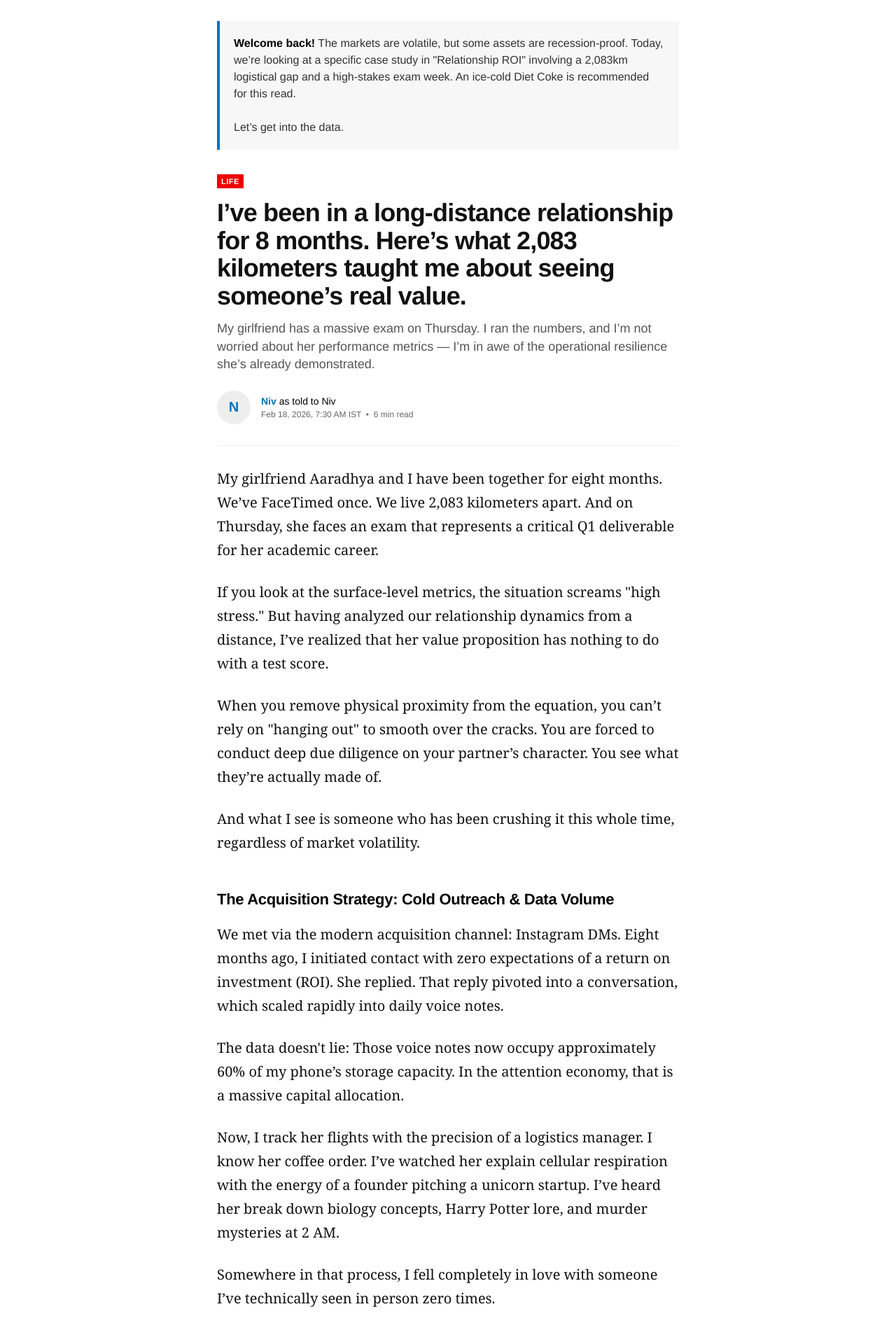
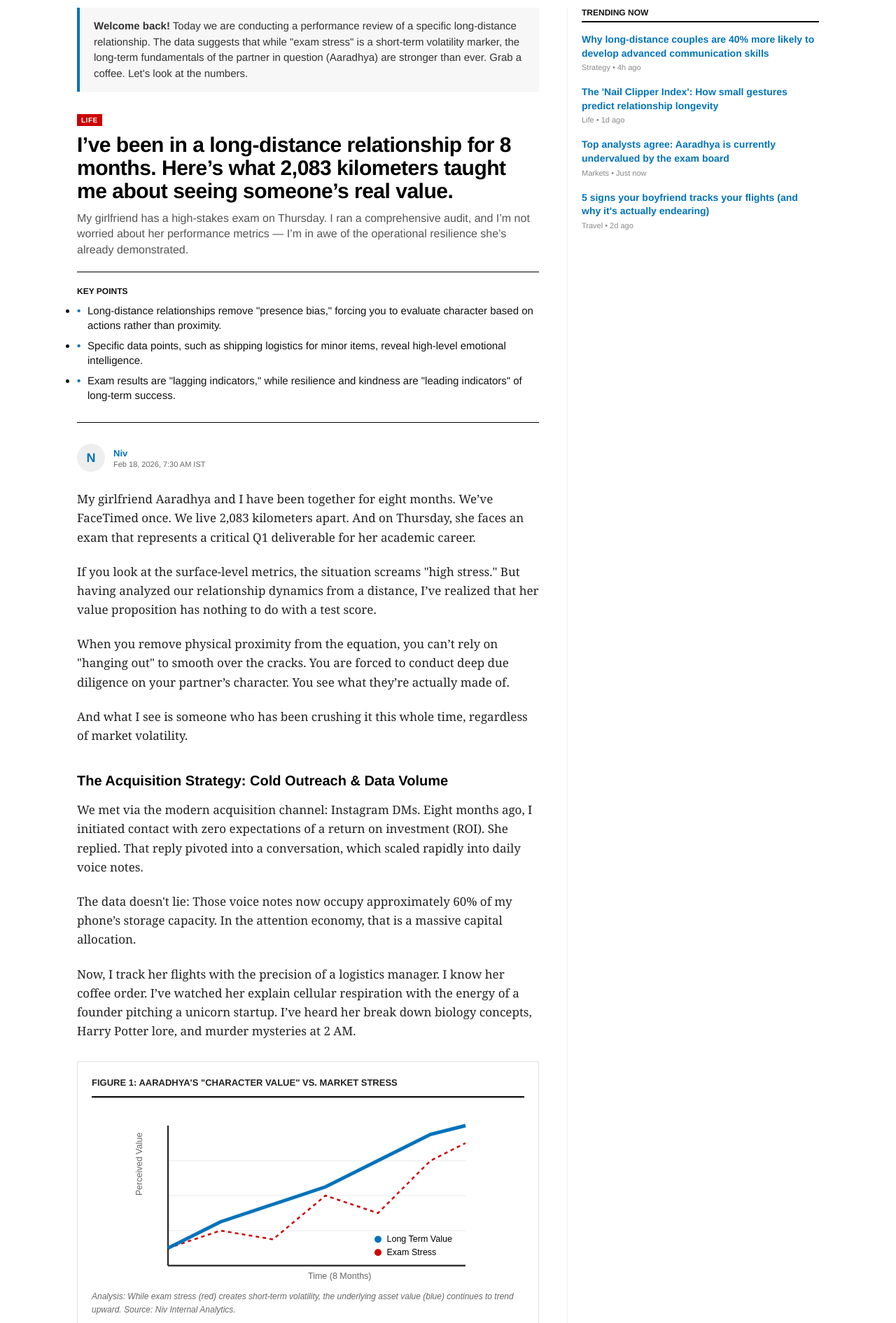
Before and after one commit to ivyboxd-jpg/the-new-york-times, a plain HTML site: page index.html in a window 1280 px wide. Shown: the part 59-1949 px from the top of the page at 70% size. Drawn offline with Linux system fonts and the light colour scheme.

Commit message:
Update index.html

```diff
--- a/index.html
+++ b/index.html
@@ -3,14 +3,14 @@
 <head>
     <meta charset="UTF-8">
     <meta name="viewport" content="width=device-width, initial-scale=1.0">
-    <title>Market Analysis: Aaradhya's Value Proposition - Business Insider</title>
+    <title>Market Analysis: The Long Distance Asset Class - Business Insider</title>
     <style>
         /* RESET & BASE */
         * { margin: 0; padding: 0; box-sizing: border-box; -webkit-font-smoothing: antialiased; }
 
         body {
             background-color: #FFFFFF;
-            color: #1a1a1a;
+            color: #111;
             font-family: 'Helvetica Neue', Helvetica, Arial, sans-serif;
             overflow-x: hidden;
         }
@@ -18,8 +18,8 @@
         /* HEADER */
         .header-bar {
             width: 100%;
-            padding: 15px 20px;
-            border-bottom: 1px solid #000;
+            padding: 12px 20px;
+            border-bottom: 2px solid #000;
             display: flex;
             align-items: center;
             justify-content: space-between;
@@ -29,244 +29,261 @@
             z-index: 100;
         }
 
-        .bi-logo img {
-            height: 28px;
-            display: block;
+        .bi-logo {
+            font-family: 'Arial Black', 'Helvetica Neue', sans-serif;
+            font-weight: 900;
+            font-size: 24px;
+            letter-spacing: -1.5px;
+            color: #1a1a1a;
+            text-transform: uppercase;
+            line-height: 1;
         }
 
-        .subscribe-btn {
-            font-size: 11px;
+        .bi-logo span { color: #0073bb; }
+
+        .login-text {
+            font-size: 12px;
             font-weight: 700;
+            color: #0073bb;
             text-transform: uppercase;
-            color: #0073bb;
-            border: 1px solid #0073bb;
-            padding: 6px 12px;
-            border-radius: 3px;
         }
 
-        /* LAYOUT */
-        .content-container {
-            max-width: 700px;
+        /* LAYOUT GRID */
+        .main-wrapper {
+            max-width: 1100px;
             margin: 0 auto;
-            padding: 30px 20px 80px 20px;
+            display: flex;
+            padding: 20px;
         }
 
-        /* BRIEFING INTRO (The "Welcome Back" Box) */
+        .article-col {
+            flex: 2;
+            padding-right: 40px;
+            max-width: 700px;
+        }
+
+        .sidebar-col {
+            flex: 1;
+            padding-left: 20px;
+            border-left: 1px solid #eee;
+            display: none; /* Hidden on mobile, shown on desktop */
+        }
+
+        @media(min-width: 900px) {
+            .sidebar-col { display: block; }
+        }
+
+        /* BRIEFING BOX */
         .briefing-box {
             background-color: #f7f7f7;
-            padding: 20px;
+            padding: 15px 20px;
             border-left: 4px solid #0073bb;
-            font-family: 'Helvetica Neue', Helvetica, Arial, sans-serif;
-            font-size: 16px;
+            font-size: 15px;
             line-height: 1.5;
             color: #333;
-            margin-bottom: 35px;
+            margin-bottom: 30px;
         }
-
-        .briefing-box strong { font-weight: 800; color: #000; }
 
         /* TYPOGRAPHY */
         .badge {
             display: inline-block;
-            background-color: #e00;
+            background-color: #cc0000;
             color: #fff;
-            font-size: 11px;
-            font-weight: 700;
+            font-size: 10px;
+            font-weight: 800;
             text-transform: uppercase;
-            padding: 4px 6px;
-            margin-bottom: 15px;
+            padding: 3px 6px;
+            margin-bottom: 10px;
             letter-spacing: 0.5px;
         }
 
         h1 {
             font-family: 'LabGrotesque-Bold', 'Helvetica Neue', Helvetica, Arial, sans-serif;
             font-weight: 800;
-            font-size: 36px;
+            font-size: 30px; /* Reduced from 36 */
             line-height: 1.1;
-            color: #111;
-            margin-bottom: 15px;
-            letter-spacing: -0.8px;
+            color: #000;
+            margin-bottom: 12px;
+            letter-spacing: -0.5px;
         }
 
         h2.subhead {
-            font-family: 'LabGrotesque-Regular', 'Helvetica Neue', Helvetica, Arial, sans-serif;
+            font-family: 'Helvetica Neue', Helvetica, Arial, sans-serif;
             font-weight: 400;
-            font-size: 18px;
+            font-size: 16px; /* Reduced from 18 */
             line-height: 1.4;
             color: #555;
-            margin-bottom: 25px;
+            margin-bottom: 20px;
+        }
+
+        /* KEY POINTS BOX */
+        .key-points {
+            background: #fff;
+            border-top: 1px solid #000;
+            border-bottom: 1px solid #000;
+            padding: 20px 0;
+            margin-bottom: 30px;
+        }
+
+        .kp-title { font-weight: 800; font-size: 12px; text-transform: uppercase; margin-bottom: 10px; }
+        .kp-list li {
+            font-size: 15px;
+            margin-bottom: 8px;
+            line-height: 1.4;
+            padding-left: 15px;
+            position: relative;
+        }
+        .kp-list li::before {
+            content: "•"; color: #0073bb; font-weight: bold; position: absolute; left: 0;
         }
 
         /* BYLINE */
         .byline-wrapper {
             display: flex;
             align-items: center;
-            margin-bottom: 30px;
-            border-bottom: 1px solid #eee;
-            padding-bottom: 30px;
+            margin-bottom: 25px;
         }
 
         .author-avatar {
-            width: 48px;
-            height: 48px;
+            width: 40px;
+            height: 40px;
             background-color: #eee;
             border-radius: 50%;
-            margin-right: 15px;
-            overflow: hidden;
+            margin-right: 12px;
             display: flex;
             align-items: center;
             justify-content: center;
-            font-weight: bold;
+            font-weight: 800;
             color: #0073bb;
-            font-size: 20px;
+            font-size: 18px;
         }
 
         .byline-info { display: flex; flex-direction: column; }
-        .author-name { font-weight: 700; color: #0073bb; font-size: 14px; margin-bottom: 4px; }
-        .timestamp { color: #666; font-size: 12px; }
+        .author-name { font-weight: 700; color: #0073bb; font-size: 13px; }
+        .timestamp { color: #666; font-size: 11px; margin-top: 2px; }
 
         /* BODY CONTENT */
         .article-body {
             font-family: 'Georgia', serif;
-            font-size: 20px;
-            line-height: 1.7;
-            color: #111;
+            font-size: 17px; /* Reduced from 20 */
+            line-height: 1.6;
+            color: #222;
         }
 
-        .article-body p { margin-bottom: 26px; }
+        .article-body p { margin-bottom: 22px; }
 
         .article-body h3 {
             font-family: 'Helvetica Neue', Helvetica, Arial, sans-serif;
-            font-weight: 700;
-            font-size: 22px;
-            margin-top: 45px;
-            margin-bottom: 15px;
+            font-weight: 800;
+            font-size: 20px;
+            margin-top: 35px;
+            margin-bottom: 12px;
             color: #000;
-            letter-spacing: -0.3px;
         }
 
-        /* CUSTOM CHART STYLES (The Fake Graph) */
-        .chart-wrapper {
-            margin: 40px 0;
-            padding: 25px;
+        /* DATA VIZ: LINE GRAPH */
+        .chart-box {
+            border: 1px solid #e2e2e2;
+            padding: 20px;
+            margin: 30px 0;
             background: #fff;
-            border: 1px solid #ddd;
-            border-radius: 4px;
         }
 
-        .chart-title {
+        .chart-header {
             font-family: 'Helvetica Neue', sans-serif;
             font-weight: 700;
-            font-size: 14px;
+            font-size: 13px;
             text-transform: uppercase;
-            color: #666;
-            margin-bottom: 20px;
-            border-bottom: 1px solid #eee;
-            padding-bottom: 10px;
+            border-bottom: 2px solid #000;
+            padding-bottom: 8px;
+            margin-bottom: 15px;
         }
 
-        .chart-container {
-            display: flex;
-            align-items: flex-end;
-            justify-content: space-around;
-            height: 200px;
-            padding-bottom: 10px;
-            border-bottom: 1px solid #999;
-        }
-
-        .bar-group {
-            display: flex;
-            flex-direction: column;
-            align-items: center;
-            width: 25%;
-        }
-
-        .bar {
-            width: 40px;
-            background-color: #0073bb;
-            margin-bottom: 10px;
+        .svg-container {
+            width: 100%;
+            height: 250px;
             position: relative;
-            transition: height 1s ease;
-        }
-
-        .bar.red { background-color: #cc0000; }
-        .bar.gray { background-color: #ccc; }
-
-        .bar-label {
-            font-family: 'Helvetica Neue', sans-serif;
-            font-size: 11px;
-            color: #333;
-            text-align: center;
-            font-weight: 600;
         }
 
         .chart-caption {
-            font-family: 'Helvetica Neue', sans-serif;
             font-size: 12px;
-            color: #888;
+            color: #666;
+            font-style: italic;
             margin-top: 10px;
-            font-style: italic;
+            font-family: sans-serif;
         }
 
-        /* LISTS */
-        ul { margin-bottom: 30px; list-style: none; }
-        ul li {
-            position: relative;
-            padding-left: 25px;
-            margin-bottom: 12px;
-            font-family: 'Georgia', serif;
-        }
-        ul li::before {
-            content: "•";
-            position: absolute;
-            left: 0;
-            color: #0073bb;
-            font-weight: bold;
-            font-size: 20px;
-            line-height: 1;
-            top: 5px;
+        /* SIDEBAR STYLES */
+        .sidebar-title {
+            font-weight: 800;
+            text-transform: uppercase;
+            font-size: 12px;
+            margin-bottom: 15px;
+            border-bottom: 2px solid #000;
+            padding-bottom: 5px;
         }
 
+        .sidebar-item {
+            margin-bottom: 20px;
+        }
+
+        .sidebar-link {
+            font-family: 'Helvetica Neue', sans-serif;
+            font-weight: 600;
+            font-size: 14px;
+            color: #0073bb;
+            text-decoration: none;
+            line-height: 1.4;
+        }
+        .sidebar-link:hover { text-decoration: underline; }
+
+        .sidebar-meta { font-size: 11px; color: #888; margin-top: 4px; }
+
         /* LINKS */
-        a { color: #0073bb; text-decoration: none; border-bottom: 2px solid #b3d9ef; transition: all 0.2s; }
-        a:hover { background-color: #eaf5ff; border-bottom-color: #0073bb; }
+        a.body-link { color: #0073bb; text-decoration: underline; text-decoration-color: #b3d9ef; }
+        a.body-link:hover { background-color: #eaf5ff; }
 
-        @media(max-width: 600px) {
-            h1 { font-size: 28px; }
-            .content-container { padding: 20px; }
-            .bar { width: 25px; }
-        }
     </style>
 </head>
 <body>
 
     <!-- NAV BAR -->
     <div class="header-bar">
-        <div class="bi-logo">
-            <!-- Using direct SVG link for pixel-perfect clarity -->
-            <img src="https://upload.wikimedia.org/wikipedia/commons/9/91/Business_Insider_Logo.svg" alt="Business Insider">
-        </div>
-        <div class="subscribe-btn">Subscribe</div>
+        <div class="bi-logo">BUSINESS<span>INSIDER</span></div>
+        <div class="login-text">Log In</div>
     </div>
 
-    <div class="content-container">
+    <div class="main-wrapper">
 
-        <!-- THE "WELCOME BACK" BRIEFING STYLE INTRO -->
+        <!-- MAIN COLUMN -->
+        <div class="article-col">
+
+            <!-- BRIEFING INTRO -->
             <div class="briefing-box">
-            <strong>Welcome back!</strong> The markets are volatile, but some assets are recession-proof. Today, we’re looking at a specific case study in "Relationship ROI" involving a 2,083km logistical gap and a high-stakes exam week. An ice-cold Diet Coke is recommended for this read.<br><br>Let’s get into the data.
+                <strong>Welcome back!</strong> Today we are conducting a performance review of a specific long-distance relationship. The data suggests that while "exam stress" is a short-term volatility marker, the long-term fundamentals of the partner in question (Aaradhya) are stronger than ever. Grab a coffee. Let's look at the numbers.
             </div>
 
-        <!-- ARTICLE BADGE & HEADLINE -->
+            <!-- HEADLINES -->
             <span class="badge">Life</span>
             <h1>I’ve been in a long-distance relationship for 8 months. Here’s what 2,083 kilometers taught me about seeing someone’s real value.</h1>
-        <h2 class="subhead">My girlfriend has a massive exam on Thursday. I ran the numbers, and I’m not worried about her performance metrics — I’m in awe of the operational resilience she’s already demonstrated.</h2>
+            <h2 class="subhead">My girlfriend has a high-stakes exam on Thursday. I ran a comprehensive audit, and I’m not worried about her performance metrics — I’m in awe of the operational resilience she’s already demonstrated.</h2>
+
+            <!-- KEY POINTS SUMMARY -->
+            <div class="key-points">
+                <div class="kp-title">Key Points</div>
+                <ul class="kp-list">
+                    <li>Long-distance relationships remove "presence bias," forcing you to evaluate character based on actions rather than proximity.</li>
+                    <li>Specific data points, such as shipping logistics for minor items, reveal high-level emotional intelligence.</li>
+                    <li>Exam results are "lagging indicators," while resilience and kindness are "leading indicators" of long-term success.</li>
+                </ul>
+            </div>
 
             <!-- BYLINE -->
             <div class="byline-wrapper">
                 <div class="author-avatar">N</div>
                 <div class="byline-info">
-                <div class="author-name">Niv <span style="font-weight:400; color:#000;">as told to Niv</span></div>
-                <div class="timestamp">Feb 18, 2026, 7:30 AM IST &nbsp;•&nbsp; 6 min read</div>
+                    <div class="author-name">Niv</div>
+                    <div class="timestamp">Feb 18, 2026, 7:30 AM IST</div>
                 </div>
             </div>
 
@@ -288,30 +305,42 @@
 
                 <p>Now, I track her flights with the precision of a logistics manager. I know her coffee order. I’ve watched her explain cellular respiration with the energy of a founder pitching a unicorn startup. I’ve heard her break down biology concepts, Harry Potter lore, and murder mysteries at 2 AM.</p>
 
-            <p>Somewhere in that process, I fell completely in love with someone I’ve technically seen in person zero times.</p>
+                <!-- DATA VIZ SECTION -->
+                <div class="chart-box">
+                    <div class="chart-header">Figure 1: Aaradhya's "Character Value" vs. Market Stress</div>
+                    <div class="svg-container">
+                        <!-- SVG LINE CHART -->
+                        <svg viewBox="0 0 400 200" style="width:100%; height:100%;">
+                            <!-- Grid lines -->
+                            <line x1="40" y1="180" x2="380" y2="180" stroke="#eee" stroke-width="1"/>
+                            <line x1="40" y1="140" x2="380" y2="140" stroke="#eee" stroke-width="1"/>
+                            <line x1="40" y1="100" x2="380" y2="100" stroke="#eee" stroke-width="1"/>
+                            <line x1="40" y1="60" x2="380" y2="60" stroke="#eee" stroke-width="1"/>
 
-            <!-- FAKE CHART SECTION -->
-            <div class="chart-wrapper">
-                <div class="chart-title">Figure A: Relationship Confidence vs. Exam Stress</div>
-                <div class="chart-container">
-                    <div class="bar-group">
-                        <div class="bar gray" style="height: 40px;"></div>
-                        <div class="bar-label">Distance<br>(km)</div>
+                            <!-- Axes -->
+                            <line x1="40" y1="20" x2="40" y2="180" stroke="#333" stroke-width="2"/>
+                            <line x1="40" y1="180" x2="380" y2="180" stroke="#333" stroke-width="2"/>
+
+                            <!-- Labels -->
+                            <text x="10" y="100" font-family="Arial" font-size="10" fill="#666" transform="rotate(-90 10,100)">Perceived Value</text>
+                            <text x="200" y="195" font-family="Arial" font-size="10" fill="#666">Time (8 Months)</text>
+
+                            <!-- Line 1: Stress (Volatile) -->
+                            <polyline points="40,160 100,140 160,150 220,100 280,120 340,60 380,40"
+                                      fill="none" stroke="#cc0000" stroke-width="2" stroke-dasharray="4"/>
+
+                            <!-- Line 2: Value (Steady Growth) -->
+                            <polyline points="40,160 100,130 160,110 220,90 280,60 340,30 380,20"
+                                      fill="none" stroke="#0073bb" stroke-width="4"/>
+
+                            <!-- Legend -->
+                            <circle cx="280" cy="150" r="4" fill="#0073bb"/>
+                            <text x="290" y="153" font-family="Arial" font-size="10">Long Term Value</text>
+                            <circle cx="280" cy="165" r="4" fill="#cc0000"/>
+                            <text x="290" y="168" font-family="Arial" font-size="10">Exam Stress</text>
+                        </svg>
                     </div>
-                    <div class="bar-group">
-                        <div class="bar red" style="height: 120px;"></div>
-                        <div class="bar-label">Current<br>Stress</div>
-                    </div>
-                    <div class="bar-group">
-                        <div class="bar" style="height: 160px;"></div>
-                        <div class="bar-label">My Pride<br>In Her</div>
-                    </div>
-                    <div class="bar-group">
-                        <div class="bar" style="height: 190px;"></div>
-                        <div class="bar-label">Long-Term<br>Value</div>
-                    </div>
-                </div>
-                <div class="chart-caption">Source: Niv Internal Analytics, Q1 2026 Estimates. *Distance is static, but perceived value is trending upward.</div>
+                    <div class="chart-caption">Analysis: While exam stress (red) creates short-term volatility, the underlying asset value (blue) continues to trend upward. Source: Niv Internal Analytics.</div>
                 </div>
 
                 <h3>Distance forces you to audit the 'Soft Skills'</h3>
@@ -332,7 +361,7 @@
 
                 <p>I’ve watched her handle eight months of complex logistics. I’ve watched her balance competing priorities. She is already doing the hard work. The exam on Thursday is just one day. It measures recall under pressure.</p>
 
-            <p><strong>It fails to measure the metrics that actually matter for long-term success:</strong></p>
+                <p>It fails to measure the metrics that actually matter for long-term success:</p>
                 <ul>
                     <li><strong>Resilience:</strong> The ability to keep going when the syllabus is overwhelming.</li>
                     <li><strong>Emotional Intelligence:</strong> How you treat stakeholders (people) when you are stressed.</li>
@@ -340,13 +369,9 @@
                     <li><strong>Commitment:</strong> The ability to maintain a deep connection across 2,000+ kilometers.</li>
                 </ul>
 
-            <p>Aaradhya is worth knowing. That valuation was established the moment she decided to be kind in a world that doesn't always reward it. It is not contingent on Thursday’s results.</p>
-
-            <h3>The Forecast: Bullish on Aaradhya</h3>
+                <h3>The Bottom Line</h3>
 
                 <p>I notice how she manages her workload without playing the victim. She just executes. I notice that she’s beautiful, obviously, but that’s just the frontend UI. The backend architecture—her mind, her kindness, her resilience—is where the real value lies.</p>
-
-            <p>Here is my projection for the rest of the week:</p>
 
                 <p>Thursday will come. The exam will happen. The results will eventually be released. But the outcome of that test will not change the fundamental equation.</p>
 
@@ -360,5 +385,32 @@
             </div>
         </div>
 
+        <!-- SIDEBAR (FAKE READ NEXT) -->
+        <div class="sidebar-col">
+            <div class="sidebar-title">Trending Now</div>
+
+            <div class="sidebar-item">
+                <a href="#" class="sidebar-link">Why long-distance couples are 40% more likely to develop advanced communication skills</a>
+                <div class="sidebar-meta">Strategy • 4h ago</div>
+            </div>
+
+            <div class="sidebar-item">
+                <a href="#" class="sidebar-link">The 'Nail Clipper Index': How small gestures predict relationship longevity</a>
+                <div class="sidebar-meta">Life • 1d ago</div>
+            </div>
+
+            <div class="sidebar-item">
+                <a href="#" class="sidebar-link">Top analysts agree: Aaradhya is currently undervalued by the exam board</a>
+                <div class="sidebar-meta">Markets • Just now</div>
+            </div>
+
+            <div class="sidebar-item">
+                <a href="#" class="sidebar-link">5 signs your boyfriend tracks your flights (and why it's actually endearing)</a>
+                <div class="sidebar-meta">Travel • 2d ago</div>
+            </div>
+        </div>
+
+    </div>
+
 </body>
 </html>
```
Lines whose indentation alone changed are shown as unchanged.
